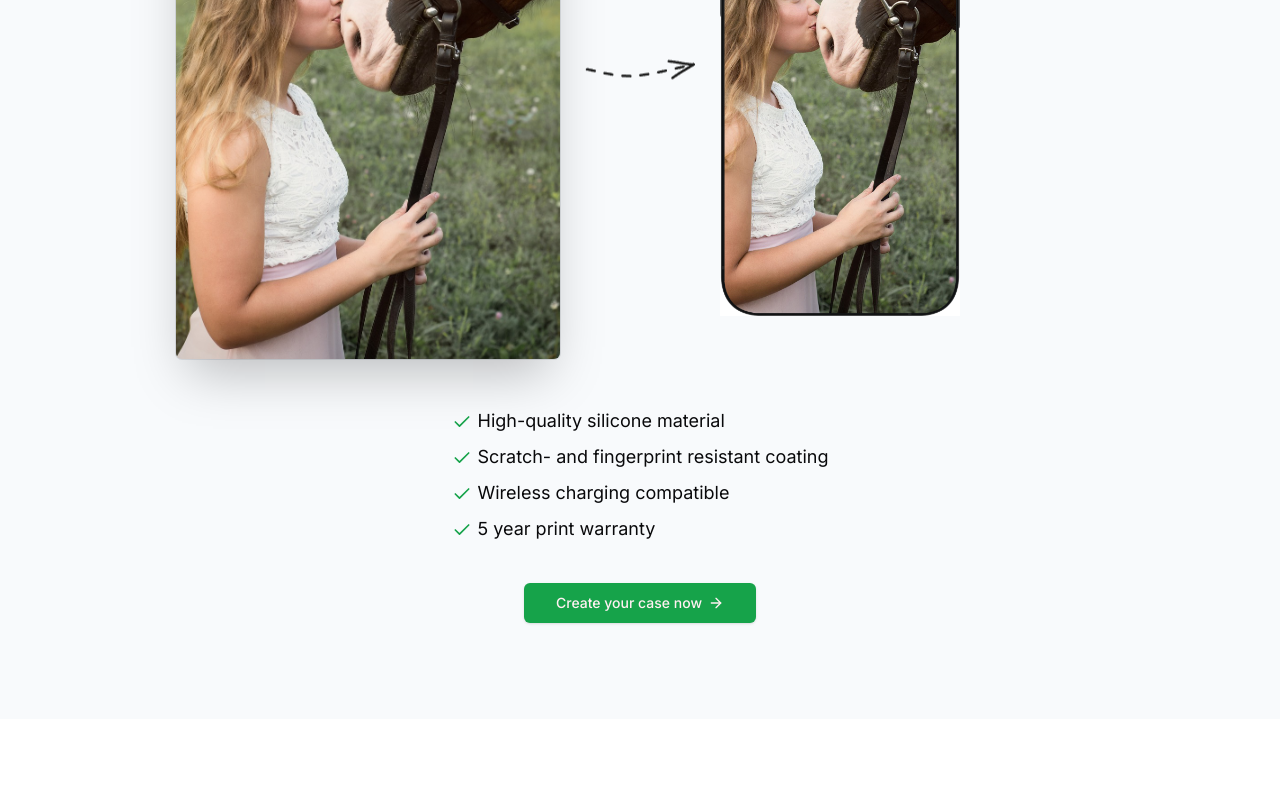
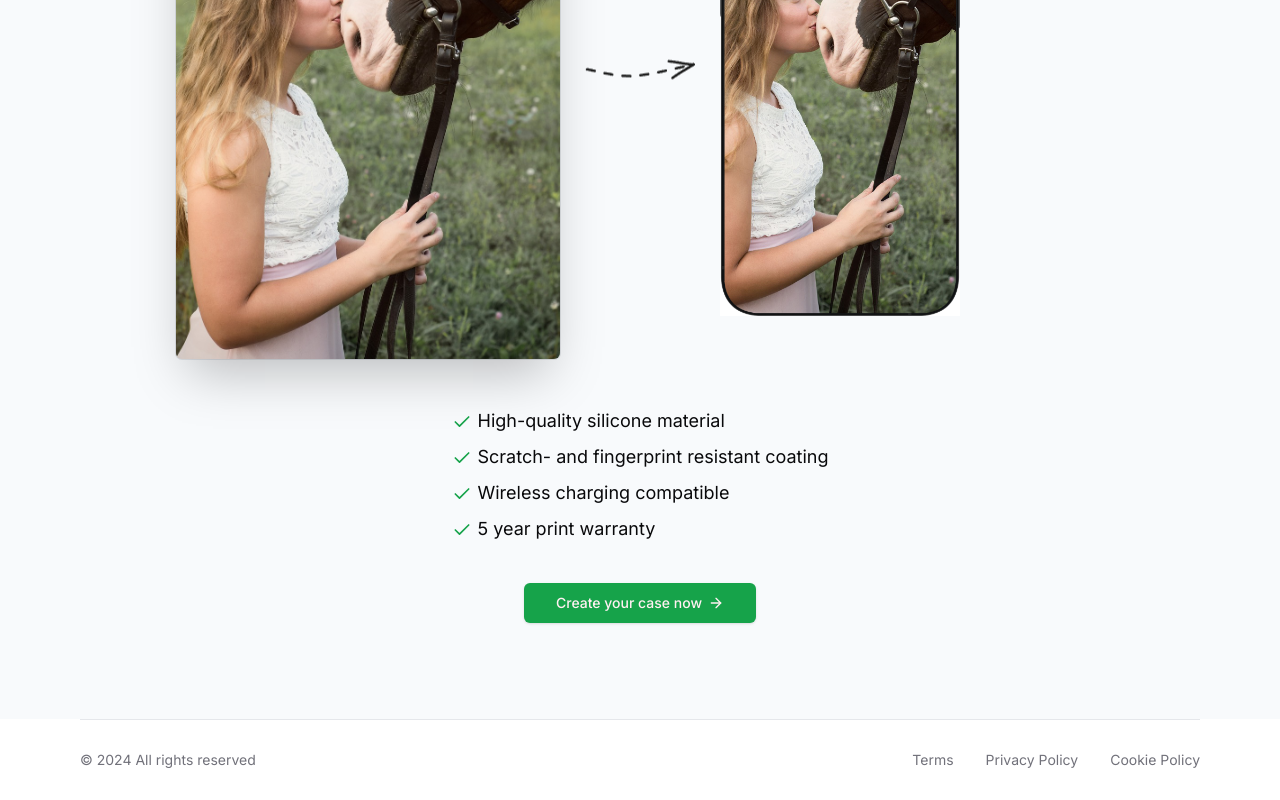
Before and after one commit to imsidkg/cover, a Next.js app: page / in a window 1280 px wide. Shown: the part 3124-3924 px from the top of the page. Before the commit the page ends 3843 px from the top, so only its background shows below. Built offline with nearby package versions, Linux system fonts and the light colour scheme; no server answers.

Commit message:
footer added and landing page completed

```diff
--- /dev/null
+++ b/src/app/configure/upload/page.tsx
@@ -0,0 +1,11 @@
+import React from 'react'
+
+type Props = {}
+
+const page = (props: Props) => {
+  return (
+    <div>page</div>
+  )
+}
+
+export default page
--- a/src/app/layout.tsx
+++ b/src/app/layout.tsx
@@ -2,6 +2,7 @@
 import { Inter } from "next/font/google";
 import "./globals.css";
 import Navbar from "@/components/Navbar";
+import Footer from "@/components/Footer";
 
 const inter = Inter({ subsets: ["latin"] });
 
@@ -20,7 +21,9 @@
 
       <body className={inter.className}>
       <Navbar/>
-        {children}</body>
+        {children}
+        <Footer/>
+        </body>
     </html>
   );
 }
--- /dev/null
+++ b/src/components/Footer.tsx
@@ -0,0 +1,42 @@
+import Link from 'next/link'
+import MaxWidthWrapper from './MaxWidthWrapper'
+
+const Footer = () => {
+  return (
+    <footer className='bg-white h-20 relative'>
+      <MaxWidthWrapper>
+        <div className='border-t border-gray-200' />
+
+        <div className='h-full flex flex-col md:flex-row md:justify-between justify-center items-center'>
+          <div className='text-center md:text-left pb-2 md:pb-0'>
+            <p className='text-sm text-muted-foreground'>
+              &copy; {new Date().getFullYear()} All rights reserved
+            </p>
+          </div>
+
+          <div className='flex items-center justify-center'>
+            <div className='flex space-x-8'>
+              <Link
+                href='#'
+                className='text-sm text-muted-foreground hover:text-gray-600'>
+                Terms
+              </Link>
+              <Link
+                href='#'
+                className='text-sm text-muted-foreground hover:text-gray-600'>
+                Privacy Policy
+              </Link>
+              <Link
+                href='#'
+                className='text-sm text-muted-foreground hover:text-gray-600'>
+                Cookie Policy
+              </Link>
+            </div>
+          </div>
+        </div>
+      </MaxWidthWrapper>
+    </footer>
+  )
+}
+
+export default Footer
```
